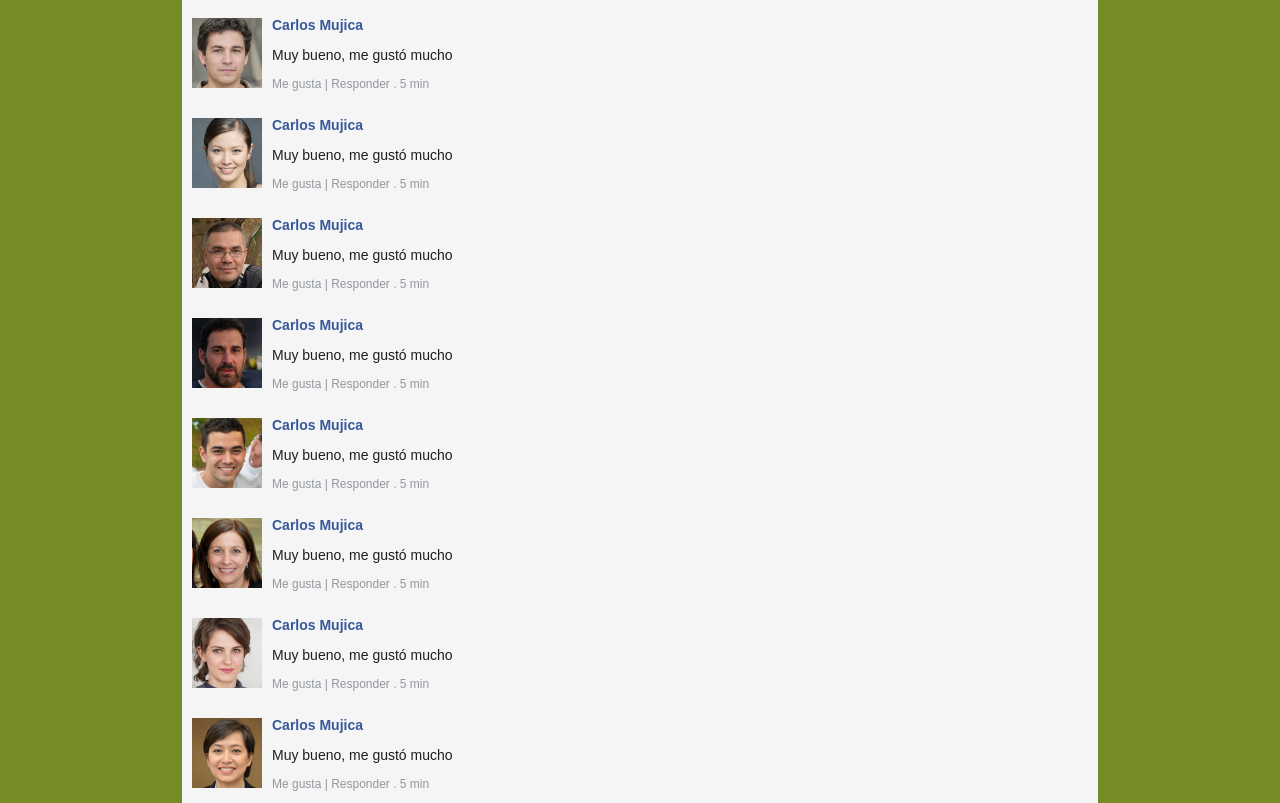
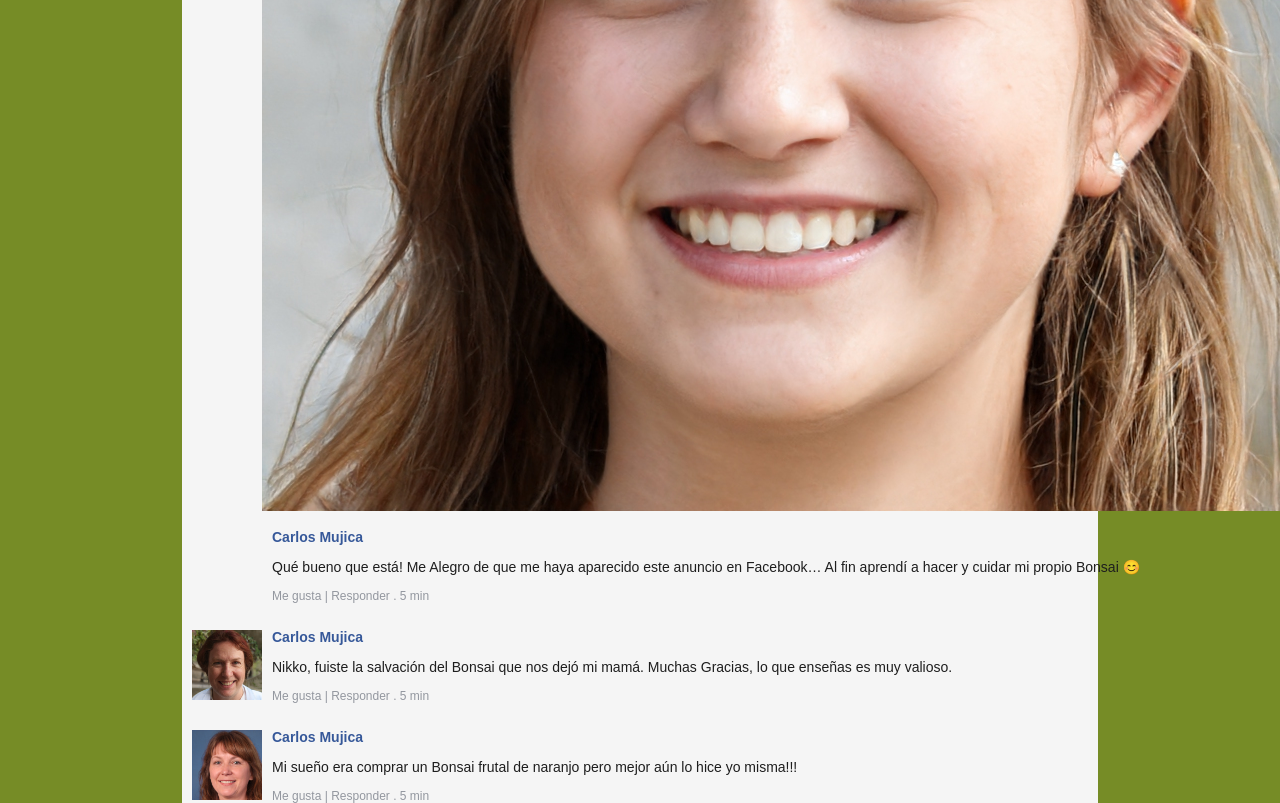
Before and after one commit to NikkoQuiroga/nikko-bonsai, a plain HTML site: page index.html in a window 1280 px wide. Shown: the part 1018-1821 px from the top of the page. Drawn offline with Linux system fonts and the light colour scheme.

Commit message:
index nuevo

```diff
--- a/index.html
+++ b/index.html
@@ -35,6 +35,16 @@
             <div><p class="comentarioFacebook">Qué bueno que está! Me Alegro de que me haya aparecido este anuncio en Facebook… Al fin aprendí a hacer y cuidar mi propio Bonsai 😊
             </p></div>
             <div><p class="megustaFacebook">Me gusta | Responder . 5 min </p></div>
+
+                <div><img class="fotoFacebookk" src="./face1.jpeg"></div>
+                <div class="nombreComentario">
+
+                <div><p class="nombreFacebook"><b>Carlos Mujica</b></p></div>
+                <div><p class="comentarioFacebook">Qué bueno que está! Me Alegro de que me haya aparecido este anuncio en Facebook… Al fin aprendí a hacer y cuidar mi propio Bonsai 😊
+                </p></div>
+                <div><p class="megustaFacebook">Me gusta | Responder . 5 min </p></div>
+
+            </div>
         </div>
 
     </section>
```
